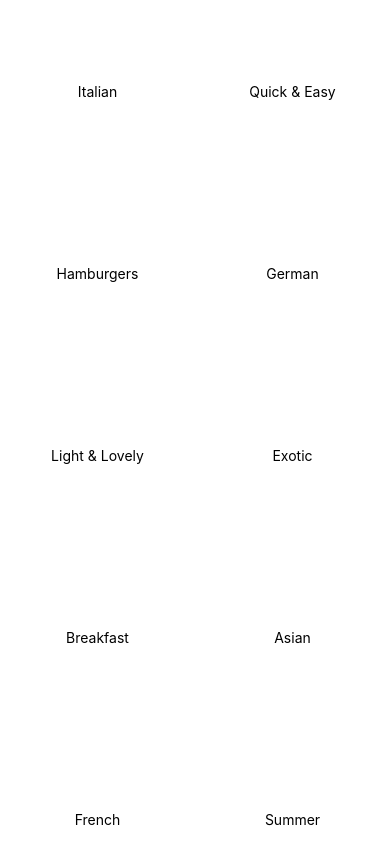
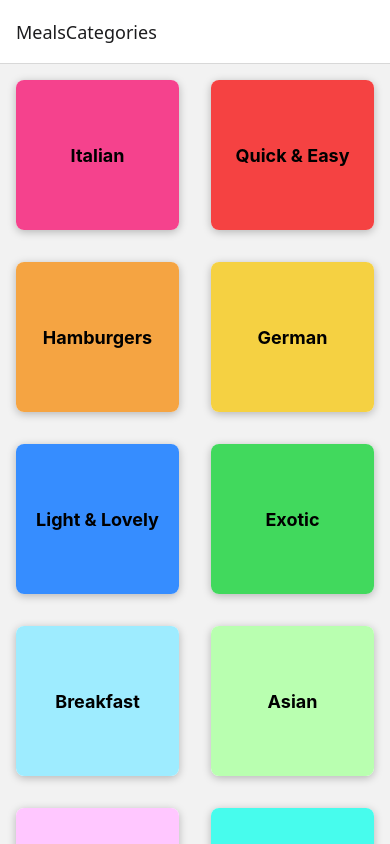
Before and after one commit to yeminko/react-native-workspace, a React Native app in the folder 06-01-meals-app/: screen /MealsCategories in a window 390 px wide. Built offline with nearby package versions, Linux system fonts and the light colour scheme.

Commit message:
Implement navigation setup with CategoriesScreen; update app.json for background color; enhance CategoryGridTile with ripple effect and improved styling; fix keyExtractor in CategoriesScreen

```diff
--- a/06-01-meals-app/App.js
+++ b/06-01-meals-app/App.js
@@ -1,9 +1,22 @@
 import { StatusBar } from "expo-status-bar";
 import { StyleSheet, Text, View } from "react-native";
 import CategoriesScreen from "./screen/CategoriesScreen";
+import { NavigationContainer } from "@react-navigation/native";
+import { createNativeStackNavigator } from "@react-navigation/native-stack";
+
+const Stack = createNativeStackNavigator();
 
 export default function App() {
-  return <CategoriesScreen />;
+  return (
+    <>
+      <StatusBar style="dark" />
+      <NavigationContainer>
+        <Stack.Navigator>
+          <Stack.Screen name="MealsCategories" component={CategoriesScreen} />
+        </Stack.Navigator>
+      </NavigationContainer>
+    </>
+  );
 }
 
 const styles = StyleSheet.create({});
--- a/06-01-meals-app/app.json
+++ b/06-01-meals-app/app.json
@@ -5,6 +5,7 @@
     "version": "1.0.0",
     "orientation": "default",
     "icon": "./assets/icon.png",
+    "backgroundColor": "#24180f",
     "splash": {
       "image": "./assets/splash.png",
       "resizeMode": "contain",
--- a/06-01-meals-app/components/CategoryGridTile.js
+++ b/06-01-meals-app/components/CategoryGridTile.js
@@ -1,11 +1,17 @@
-import { Pressable, StyleSheet, Text, View } from "react-native";
+import { Platform, Pressable, StyleSheet, Text, View } from "react-native";
 
 export default function CategoryGridTile({ title, color }) {
   return (
     <View style={styles.gridItem}>
-      <Pressable style={styles.button}>
-        <View style={styles.innerContainer}>
-          <Text>{title}</Text>
+      <Pressable
+        android_ripple={{ color: "#ccc" }}
+        style={({ pressed }) => [
+          styles.button,
+          pressed ? styles.buttonPressed : null,
+        ]}
+      >
+        <View style={[styles.innerContainer, { backgroundColor: color }]}>
+          <Text style={styles.title}>{title}</Text>
         </View>
       </Pressable>
     </View>
@@ -19,14 +25,28 @@
     height: 150,
     borderRadius: 8,
     elevation: 4,
+    shadowColor: "black",
+    shadowOpacity: 0.25,
+    shadowOffset: { width: 0, height: 2 },
+    shadowRadius: 8,
+    backgroundColor: "white",
+    overflow: Platform.OS === "android" ? "hidden" : "visible",
   },
   button: {
     flex: 1,
   },
+  buttonPressed: {
+    opacity: 0.5,
+  },
   innerContainer: {
     flex: 1,
     padding: 16,
+    borderRadius: 8,
     justifyContent: "center",
     alignItems: "center",
   },
+  title: {
+    fontWeight: "bold",
+    fontSize: 18,
+  },
 });
--- a/06-01-meals-app/package.json
+++ b/06-01-meals-app/package.json
@@ -9,13 +9,17 @@
     "web": "expo start --web"
   },
   "dependencies": {
+    "@react-navigation/native": "^7.1.25",
+    "@react-navigation/native-stack": "^7.8.6",
     "expo": "~54.0.12",
     "expo-app-loading": "^2.1.1",
     "expo-font": "~14.0.9",
     "expo-linear-gradient": "~15.0.7",
     "expo-status-bar": "~3.0.8",
     "react": "19.1.0",
-    "react-native": "0.81.4"
+    "react-native": "0.81.4",
+    "react-native-safe-area-context": "~5.6.0",
+    "react-native-screens": "~4.16.0"
   },
   "private": true
 }
--- a/06-01-meals-app/screen/CategoriesScreen.js
+++ b/06-01-meals-app/screen/CategoriesScreen.js
@@ -12,7 +12,7 @@
   return (
     <FlatList
       data={CATEGORIES}
-      key={(item) => item.id}
+      keyExtractor={(item) => item.id}
       renderItem={renderCategoryItem}
       numColumns={2}
     />
```
Also changed, not shown: 1 other file (tests, documents, lock files or other folders).
